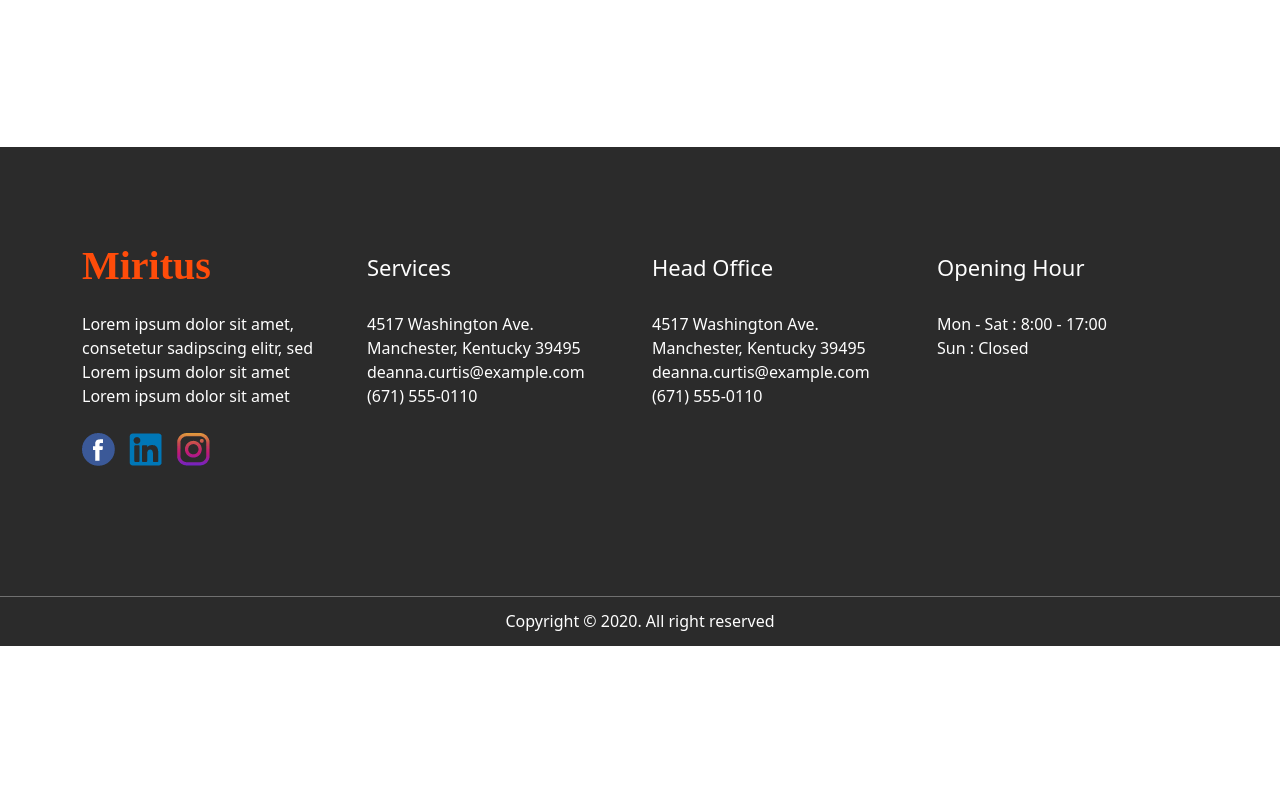
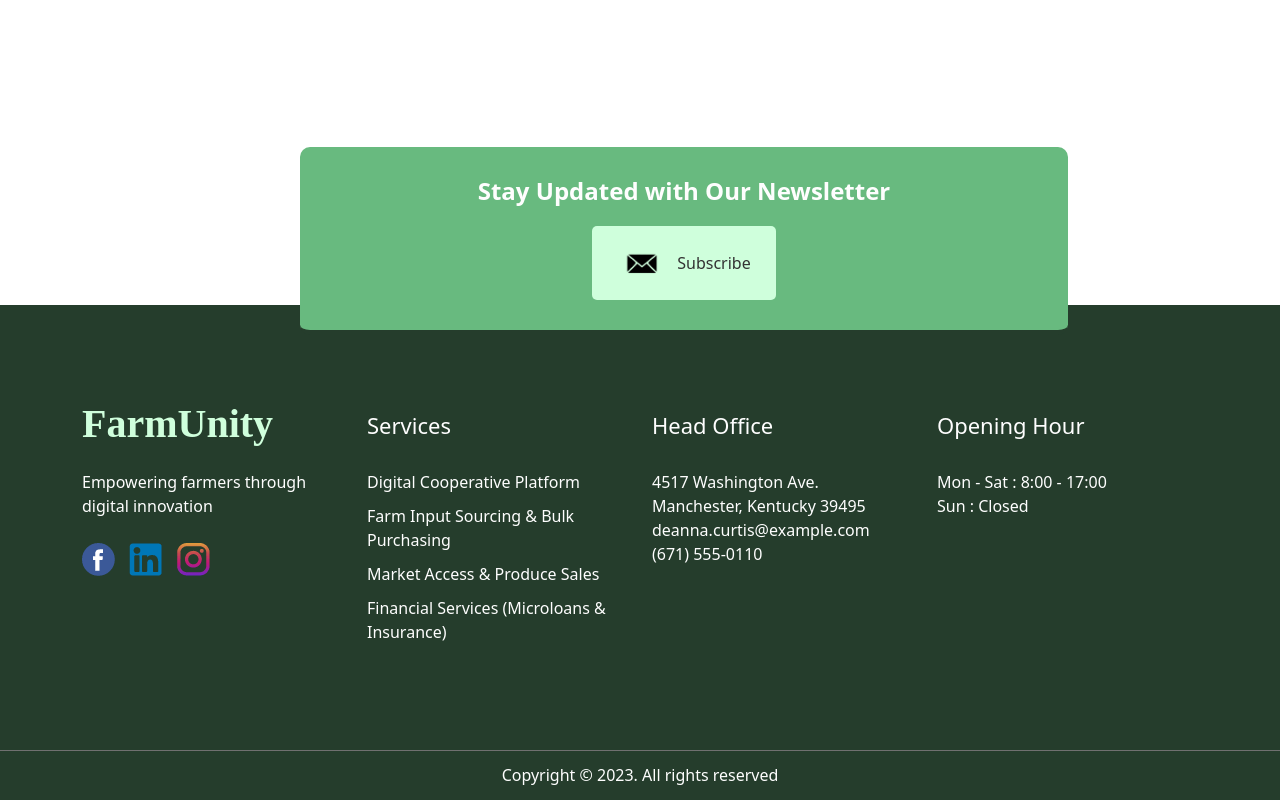
Before and after one commit to Allous-pun/KilimoHub, a React (Create React App) app: page / in a window 1280 px wide. Shown: the part 5978-6778 px from the top of the page. Before the commit the page ends 6624 px from the top, so only its background shows below. Built offline with nearby package versions, Linux system fonts and the light colour scheme.

Commit message:
updated footer

```diff
--- a/src/components/Footer/Footer.js
+++ b/src/components/Footer/Footer.js
@@ -3,31 +3,45 @@ import styles from './Footer.module.css';
 import fb from '../../assets/home/facebook.png';
 import linkdin from '../../assets/home/linkdin.png';
 import insta from '../../assets/home/insta.png';
+import emailIcon from '../../assets/home/email-icon.png'; // Add email icon path here
 
-const Footer = () =>{
+const Footer = () => {
     return (
         <>
-            <div style={{backgroundColor:'#2b2b2b', paddingTop:'89px', paddingBottom:'90px'}}>
-                <div className="container" >
+            {/* Newsletter Section */}
+            <div className={styles.newsletter}>
+                <div className={styles.newsletterContent}>
+                    <h2 className={styles.newsletterText}>Stay Updated with Our Newsletter</h2>
+                    <a href="mailto:info@farmunity.com" className={styles.newsletterButton}>
+                        <img src={emailIcon} alt="Email Icon" className={styles.emailIcon} />
+                        Subscribe
+                    </a>
+                </div>
+            </div>
+
+            {/* Footer Section */}
+            <div style={{backgroundColor:'#253d2c', paddingTop:'89px', paddingBottom:'90px'}}>
+                <div className="container">
                     <div className="row">
                         <div className={`col-lg-3 col-sm-6 ${styles.contain}`}>
-                            <p className={styles.logo}>Miritus</p>
-                            <p className={styles.text}>Lorem ipsum dolor sit amet, consetetur sadipscing elitr, sed</p>
-                            <p className={styles.text}>Lorem ipsum dolor sit amet</p>
-                            <p className={styles.text}>Lorem ipsum dolor sit amet</p>
+                            <p className={styles.logo}>FarmUnity</p>
+                            <p className={styles.text}>Empowering farmers through digital innovation</p>
                             <div className={styles.social_logo}>
-                                <img src={fb} alt="fb" className={styles.img}/>
-                                <img src={linkdin} alt="in" className={styles.img}/>
-                                <img src={insta} alt="insta" className={styles.img}/>
+                                <img src={fb} alt="Facebook" className={styles.img} />
+                                <img src={linkdin} alt="LinkedIn" className={styles.img} />
+                                <img src={insta} alt="Instagram" className={styles.img} />
                             </div>
                         </div>
 
+                        {/* Updated Services Column */}
                         <div className={`col-lg-3 col-sm-6 ${styles.contain}`}>
                             <p className={styles.head}>Services</p>
-                            <p className={styles.text}>4517 Washington Ave. Manchester, Kentucky 39495</p>
-                            <p className={styles.text}>deanna.curtis@example.com</p>
-                            <p className={styles.text}>(671) 555-0110</p>
-
+                            <ul className={styles.serviceList}>
+                                <li className={styles.text}>Digital Cooperative Platform</li>
+                                <li className={styles.text}>Farm Input Sourcing & Bulk Purchasing</li>
+                                <li className={styles.text}>Market Access & Produce Sales</li>
+                                <li className={styles.text}>Financial Services (Microloans & Insurance)</li>
+                            </ul>
                         </div>
 
                         <div className={`col-lg-3 col-sm-6 ${styles.contain}`}>
@@ -41,18 +55,16 @@ const Footer = () =>{
                             <p className={styles.head}>Opening Hour</p>
                             <p className={styles.text}>Mon - Sat : 8:00 - 17:00</p>
                             <p className={styles.text}>Sun : Closed</p>
-
                         </div>
                     </div>
-
                 </div>
             </div>
 
-
-            <div style={{backgroundColor: '#2b2b2b', borderTop: 'solid 1px #707070'}}>
-                    <p className={styles.bottom}>Copyright © 2020. All right reserved</p>
+            <div style={{backgroundColor: '#253d2c', borderTop: 'solid 1px #707070'}}>
+                <p className={styles.bottom}>Copyright © 2023. All rights reserved</p>
             </div>
         </>
-    )
+    );
 }
+
 export default Footer;
--- a/src/components/Footer/Footer.module.css
+++ b/src/components/Footer/Footer.module.css
@@ -2,7 +2,7 @@
     font-size: 40px;
     font-family: 'Montserrat';
     font-weight: bold;
-    color: #ff4c0a;
+    color: #cfffdc;
     text-align: left;
 }
 
@@ -12,18 +12,22 @@
     font-size: 16px;
     margin-bottom: 0px;
 }
+
 .social_logo{
     text-align: left;
     margin-top: 25px;
 }
+
 .img{
     margin-right: 14px;
     margin-bottom: 40px;
     cursor: pointer;
 }
+
 .img:hover{
     transform: scale(1.1);
 }
+
 .head{
     color: #fefefe;
     font-size: 22px;
@@ -31,8 +35,8 @@
     margin-top: 15px;
     margin-bottom: 28px;
     font-weight: 500;
+}
 
-}
 .bottom{
     color: #fefefe;
     font-size: 16px;
@@ -41,6 +45,67 @@
     padding-top: 12px;
 }
 
+/* Newsletter Section Styles */
+.newsletter {
+    background-color: #68ba7f; /* Light Green Background */
+    padding: 30px 0;
+    text-align: center;
+    color: #fefefe;
+    position: relative;
+    z-index: 1;
+    border-bottom: 5px solid #253d2c; /* Dark Border */
+    margin-bottom: -5px; /* Overlap with footer */
+    width: 60%; /* Limit width of the newsletter */
+    margin-left: 300px;
+    margin-bottom: -30px;
+    border-radius: 10px;
+}
+
+.newsletterContent {
+    width: 60%; /* Limit width of the newsletter */
+    margin: 0 auto;
+}
+
+.newsletterText {
+    font-size: 24px;
+    font-weight: bold;
+    margin-bottom: 20px;
+}
+
+.newsletterButton {
+    background-color: #cfffdc;
+    color: #333;
+    padding: 12px 25px;
+    text-decoration: none;
+    border-radius: 5px;
+    font-size: 16px;
+    display: inline-flex;
+    align-items: center;
+}
+
+.newsletterButton:hover {
+    background-color: #bcd1c1;
+    color: #fff;
+}
+
+.emailIcon {
+    margin-right: 10px;
+    width: 50px; /* Email Icon Size */
+    height: 50px;
+}
+
+/* Services List Style */
+.serviceList {
+    list-style-type: none;
+    padding-left: 0;
+}
+
+.serviceList li {
+    font-size: 16px;
+    margin-bottom: 10px;
+}
+
+/* Responsive Styles */
 @media screen and (max-width: 992px){
     .text{
         width: 230px;
@@ -49,6 +114,7 @@
         font-size: 35px;
     }
 }
+
 @media screen and (max-width: 600px){
     .logo{
         font-size: 28px;
@@ -64,6 +130,7 @@
         height: 45px;
     }
 }
+
 @media screen and (max-width: 575px){
     .contain{
         padding-left: 30% !important;
@@ -76,6 +143,7 @@
         margin-bottom: 25px;
     }
 }
+
 @media screen and (max-width: 455px){
     .contain{
         padding-left: 20% !important;
@@ -89,5 +157,4 @@
     .text{
         width: 100%;
     }
-
 }
```
Also changed, not shown: src/assets/home/email-icon.png (added).
